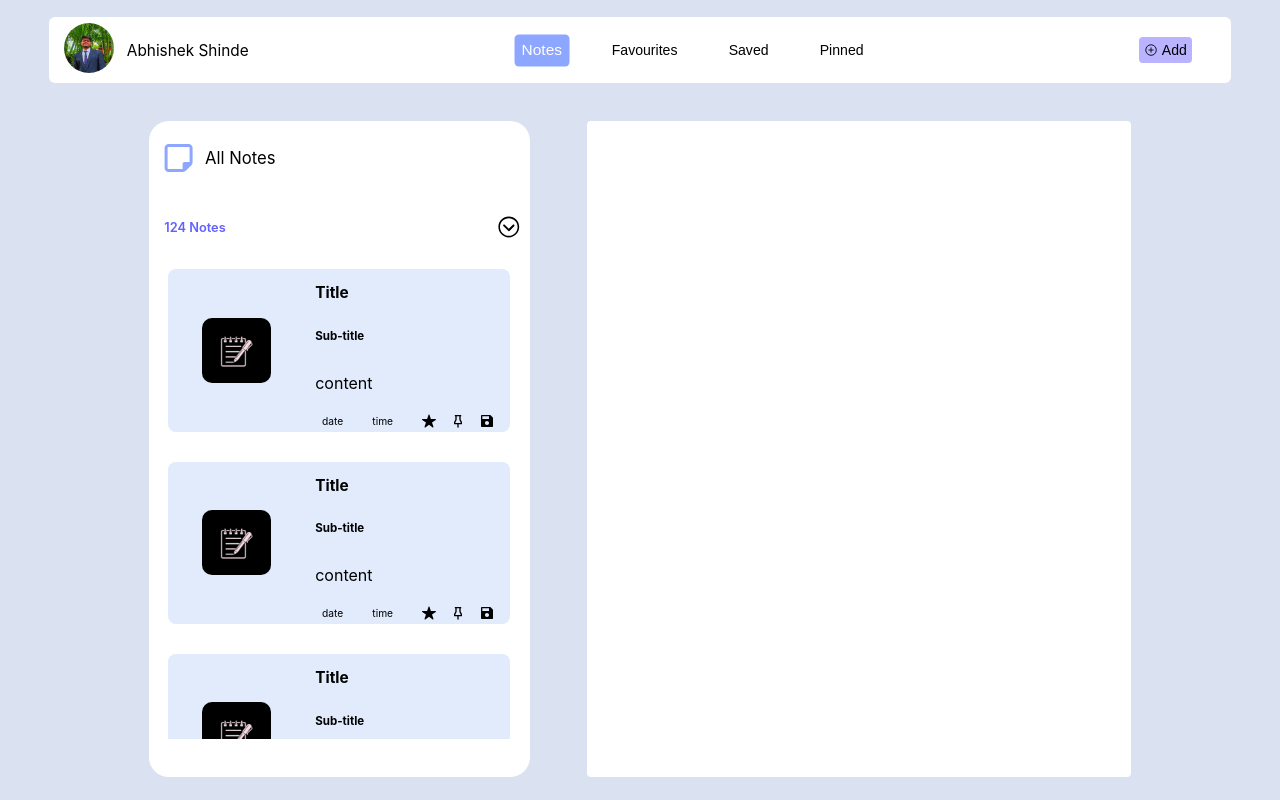
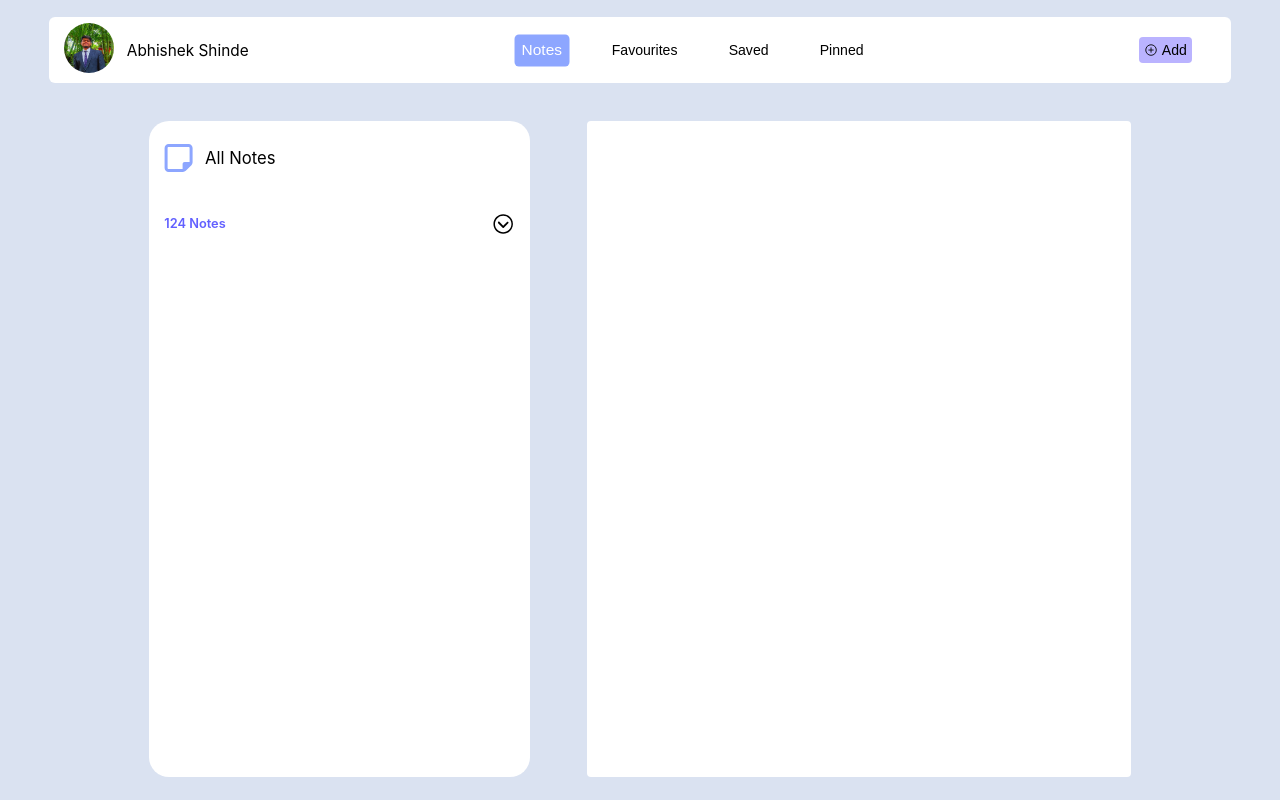
Before and after one commit to Abhishekr2122/notes-app, a React (Create React App) app: page / in a window 1280 px wide. Built offline with nearby package versions, Linux system fonts and the light colour scheme.

Commit message:
Added toast component.

```diff
--- a/package.json
+++ b/package.json
@@ -9,6 +9,7 @@
     "react": "^18.3.1",
     "react-dom": "^18.3.1",
     "react-hook-form": "^7.52.0",
+    "react-hot-toast": "^2.4.1",
     "react-icons": "^5.2.1",
     "react-scripts": "5.0.1",
     "uuidv4": "^6.2.13",
--- a/src/App.js
+++ b/src/App.js
@@ -4,7 +4,7 @@ import Header from "./components/Header";
 import NotesContainer from "./components/NotesContainer";
 import AppDataContext from "../src/context/AppDataContext";
 import FormModal from "./components/FormModal";
-import NotesCard from "./components/NotesCard";
+import { Toaster } from "react-hot-toast";
 
 function App() {
   return (
@@ -19,6 +19,7 @@ function App() {
         </section>
         <FormModal />
       </AppDataContext>
+      <Toaster position="top-center" />
     </div>
   );
 }
--- a/src/components/NotesCard.js
+++ b/src/components/NotesCard.js
@@ -2,8 +2,10 @@ import "./notescard.css";
 import { IoIosStar } from "react-icons/io";
 import { TbPinned } from "react-icons/tb";
 import { RiSave2Fill } from "react-icons/ri";
+import { MdDelete } from "react-icons/md";
+import { FaEdit } from "react-icons/fa";
 
-export default function NotesCard() {
+export default function NotesCard({ crrNote }) {
   return (
     <article className="notes-card">
       <div className="image-container">
@@ -18,25 +20,27 @@ export default function NotesCard() {
       <div className="notes-main-content-container">
         <div className="notes-main-content">
           <div className="notes-text-container">
-            <h2 className="notes-title">Title</h2>
+            <h2 className="notes-title">{crrNote.title}</h2>
+            <MdDelete className="notes-icon" />
           </div>
           <div className="notes-text-container">
-            <h3 className="notes-sub-title">Sub-title</h3>
+            <h3 className="notes-sub-title">{crrNote.sub_title}</h3>
           </div>
           <div className="notes-text-container">
-            <p className="notes-paragraph">content</p>
+            <p className="notes-paragraph">{crrNote.text_area}</p>
           </div>
         </div>
 
         <div className="notes-sub-content-container">
           <div className="date-time-container">
-            <span className="span-data">date</span>
-            <span className="span-data">time</span>
+            <span className="span-data">{crrNote.createdOn}</span>
+            <span className="span-data">{crrNote.createdTime}</span>
           </div>
           <div className="options-icon-container">
-            <IoIosStar />
-            <TbPinned />
-            <RiSave2Fill />
+            <IoIosStar className="notes-icon" />
+            <TbPinned className="notes-icon" />
+            <RiSave2Fill className="notes-icon" />
+            <FaEdit className="notes-icon" />
           </div>
         </div>
       </div>
--- a/src/components/NotesCardContainer.js
+++ b/src/components/NotesCardContainer.js
@@ -1,12 +1,14 @@
+import { useDataContext } from "../context/AppDataContext";
 import NotesCard from "./NotesCard";
 import "./notescardcontainer.css";
 export default function NotesCardContainer() {
-  const arr1 = [1, 2, 3, 4, 5, 6, 7, 8, 9];
+  const { notesArray } = useDataContext();
+  console.log(notesArray);
 
   return (
     <div className="notes-card-container">
-      {arr1.map(function (citem, i) {
-        return <NotesCard key={i} />;
+      {notesArray.map(function (citem, i) {
+        return <NotesCard key={citem.id} crrNote={citem} />;
       })}
     </div>
   );
--- a/src/components/notescard.css
+++ b/src/components/notescard.css
@@ -52,20 +52,22 @@
   align-items: center;
   justify-content: space-around;
   padding: 0.2vw;
+  /* border: 1px solid gold; */
 }
 
 .date-time-container {
   display: flex;
   align-items: center;
-  justify-content: space-around;
+  justify-content: space-between;
   /* border: 1px solid blue; */
   width: 50%;
+  color: rgb(104, 100, 100);
 }
 
 .options-icon-container {
   /* border: 1px solid brown; */
   height: 100%;
-  width: 50%;
+  width: 70%;
   display: flex;
   align-items: center;
   justify-content: space-evenly;
@@ -77,6 +79,8 @@
   padding: 0.1vw;
   text-align: start;
   font-size: 1.2vw;
+  color: blue;
+  color: black;
 }
 
 .notes-sub-title {
@@ -85,21 +89,44 @@
   padding: 0.1vw;
   text-align: start;
   font-size: 0.9vw;
+  color: rgb(96, 94, 94);
+  font-weight: 700;
 }
 
 .notes-paragraph {
   width: 90%;
-  padding: 0.1vw;
+  padding: 0.2vw;
   text-align: start;
+  overflow: scroll;
+  height: 7.5vh;
+  background-color: white;
+  border-radius: 4px;
+  font-size: 0.97vw;
+  font-weight: 500;
+}
+
+.notes-paragraph::-webkit-scrollbar {
+  display: none;
+  scroll-behavior: smooth;
 }
 
 .notes-text-container {
   /* border: 1px solid red; */
   display: flex;
   align-items: center;
-  justify-content: center;
+  justify-content: start;
 }
 
 .span-data {
   font-size: 0.8vw;
 }
+
+.notes-icon {
+  width: 0.98vw;
+  cursor: pointer;
+  color: rgb(91, 143, 240);
+}
+
+.notes-icon:hover {
+  color: blue;
+}
--- a/src/ui/Form.js
+++ b/src/ui/Form.js
@@ -2,6 +2,7 @@ import { useForm } from "react-hook-form";
 import { useDataContext } from "../context/AppDataContext";
 import "./form.css";
 import { v4 as uuid } from "uuid";
+import toast from "react-hot-toast";
 
 export default function Form() {
   const { setIsClicked, notesArray, setNotesArray } = useDataContext();
@@ -40,6 +41,7 @@ export default function Form() {
 
     reset();
     setIsClicked(false);
+    toast.success("Note successfully added");
   }
 
   return (
--- a/src/ui/notes.css
+++ b/src/ui/notes.css
@@ -36,8 +36,8 @@
 }
 
 .drop-down {
-  height: 6vh;
-  width: 2vw;
+  height: 3vh;
+  width: 3vw;
   cursor: pointer;
   color: black;
   display: flex;
```
Also changed, not shown: 1 other file (tests, documents, lock files or other folders).
